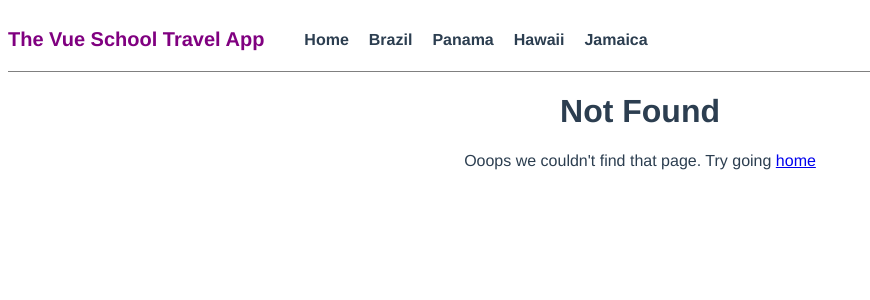
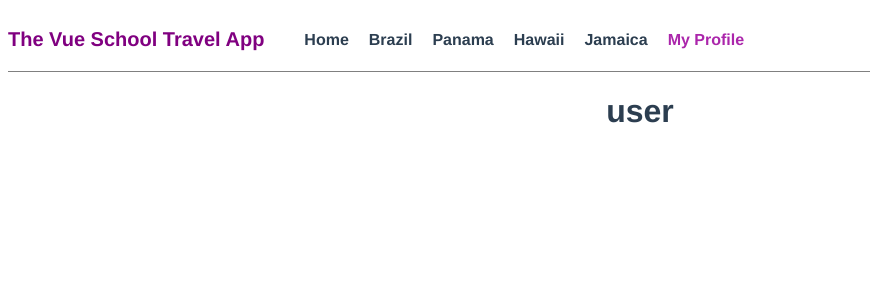
Before and after one commit to debs-obrien/course-vue-router, a Vue app: page /user in a window 1280 px wide. Before the commit this address had no page. Shown: the top 300 px of the page, without its empty margins (0-870 px from the left). Built offline with nearby package versions, Linux system fonts and the light colour scheme.

Commit message:
added user

```diff
--- a/src/components/Navigation.vue
+++ b/src/components/Navigation.vue
@@ -10,6 +10,7 @@
               {{ destination.name }}
              </router-link>
           </li>
+          <li class="links"><router-link to="/user">My Profile</router-link></li>
         </ul>
     </nav>
 </template>
--- a/src/router.js
+++ b/src/router.js
@@ -64,7 +64,13 @@ export default new Router({
         }
       }
     },
-
+    {
+      path: "/user",
+      name: "user",
+      component: () =>
+        import(/* webpackChunkName: "User" */ "./views/User.vue"),
+      meta: { requiresAuth: true }
+    },
     {
       path: "*",
       name: "notFound",
--- /dev/null
+++ b/src/views/User.vue
@@ -0,0 +1,15 @@
+<template>
+    <div>
+        <h1>user</h1>
+    </div>
+</template>
+
+<script>
+    export default {
+
+    }
+</script>
+
+<style lang="scss" scoped>
+
+</style>
```
